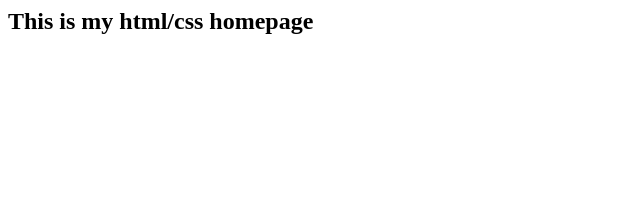
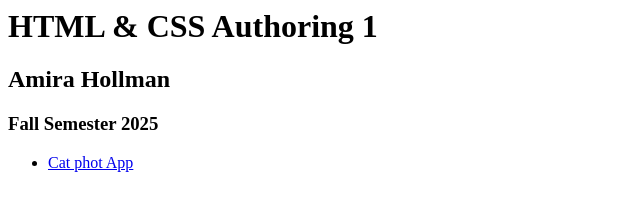
Before and after one commit to amirahollman/mctc-html-css1, a plain HTML site: page index.html in a window 1280 px wide. Shown: the whole page, without its empty margins (0-640 px from the left). Drawn offline with Linux system fonts and the light colour scheme.

Commit message:
Update index.html
uploading cat app

```diff
--- a/index.html
+++ b/index.html
@@ -1 +1,13 @@
-<h2>This is my html/css homepage </h2>
+<html lang="en">
+  <head>
+    <title>HTML & CSS Authoring 1</title>
+  </head>
+  <body>
+    <h1>HTML & CSS Authoring 1</h1>
+    <h2>Amira Hollman</h2>
+    <h3>Fall Semester 2025</h3>
+    <ul>
+      <li><a href="catphotoapp/index.html">Cat phot App</a> </li>
+    </ul>
+  </body>
+</html>
```
